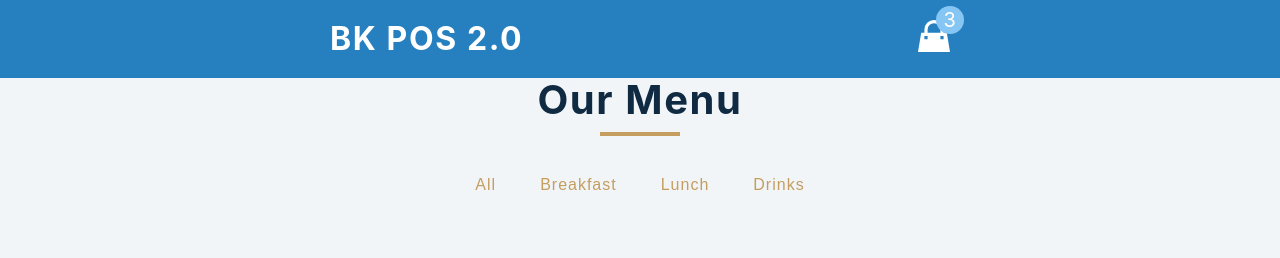
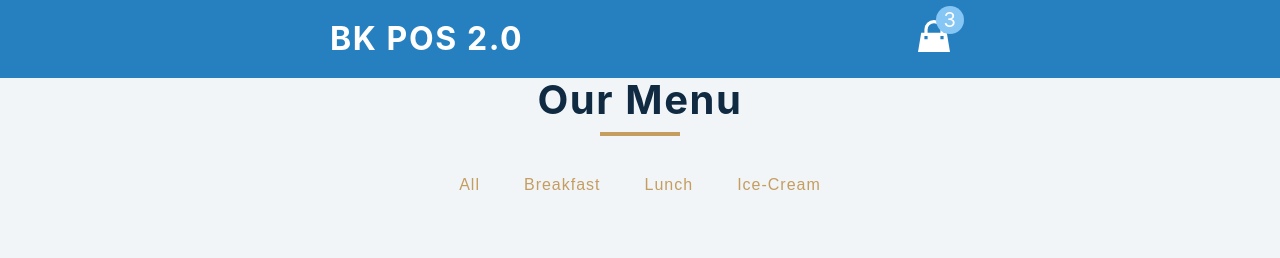
Before and after one commit to phoenisbuster/SE_Task4_Source_Code, a React (Create React App) app: page / in a window 1280 px wide. Shown: the top 258 px of the page. Built offline with nearby package versions, Linux system fonts and the light colour scheme.

Commit message:
Update data.js

```diff
--- a/src/data.js
+++ b/src/data.js
@@ -18,7 +18,7 @@ export const Menu_List = [
   {
     id: 3,
     title: 'godzilla milkshake',
-    category: 'Drinks',
+    category: 'Ice-cream',
     price: 6.99,
     img: './images/item-3.jpeg',
     desc: 'abc',
@@ -42,7 +42,7 @@ export const Menu_List = [
   {
     id: 6,
     title: 'oreo dream',
-    category: 'Drinks',
+    category: 'Ice-cream',
     price: 18.99,
     img: './images/item-6.jpeg',
     desc: 'abc',
@@ -66,7 +66,7 @@ export const Menu_List = [
   {
     id: 9,
     title: 'quarantine buddy',
-    category: 'Drinks',
+    category: 'Ice-cream',
     price: 16.99,
     img: './images/item-9.jpeg',
     desc: 'abc',
```
